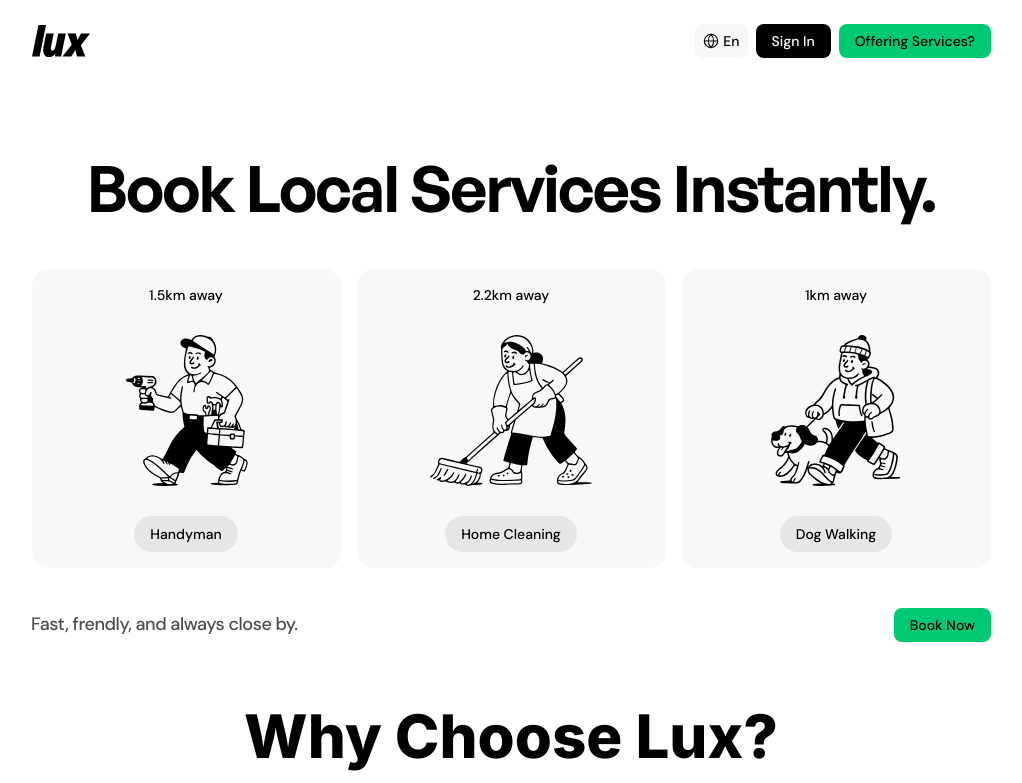
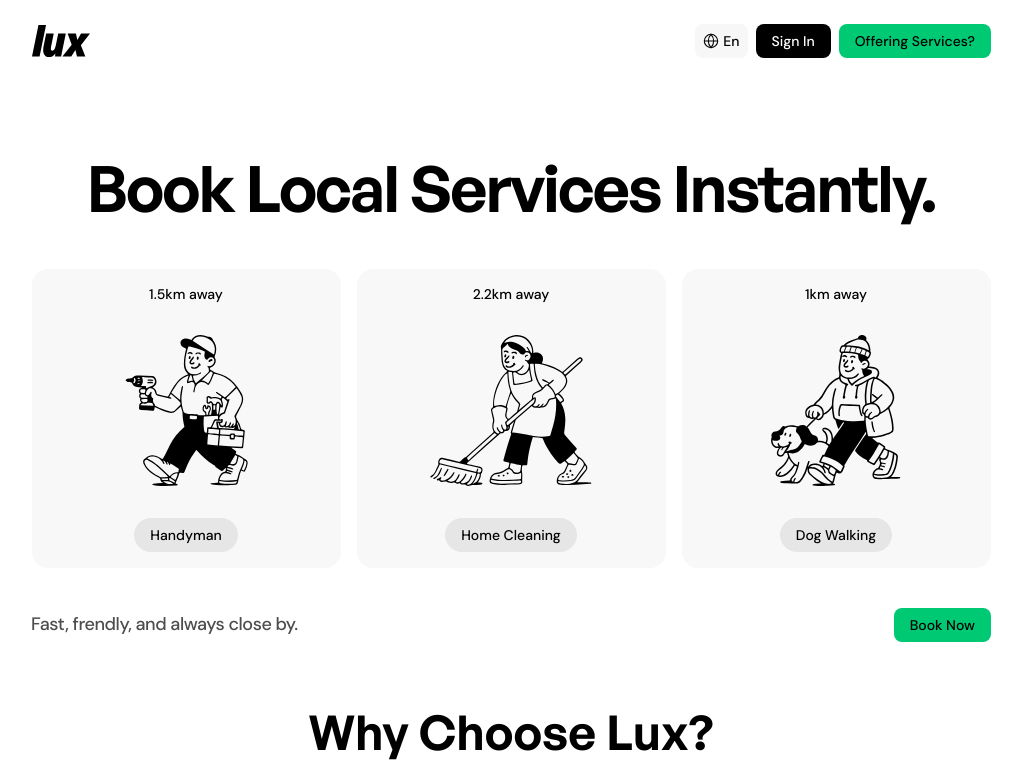
Before and after one commit to devtalhaa/Lux-Booking, a Next.js app: page / in a window 1280 px wide. Shown: the top 783 px of the page, without its empty margins (129-1151 px from the left). Built offline with nearby package versions, Linux system fonts and the light colour scheme; a web font is replaced by a local one.

Commit message:
Fixed Choose lux page

```diff
--- a/src/components/hero/about/index.tsx
+++ /dev/null
@@ -1,42 +0,0 @@
-'use client';
-
-import React from 'react';
-import Image from 'next/image';
-import Container from '../../common/Container';
-import Button from '../../common/Button';
-
-const About = () => {
-    return (
-        <section className="py-24 bg-[#F7F7FC] overflow-hidden">
-            <Container>
-                <div className="flex flex-col md:flex-row items-center gap-16">
-                    <div className="w-full md:w-1/2">
-                        <div className="relative rounded-[32px] overflow-hidden aspect-square md:aspect-[4/3] ">
-                            <Image
-                                src="/assets/Hero.png"
-                                alt="Lux Services"
-                                fill
-                                className="object-cover "
-                                priority
-                            />
-
-                            {/* Overlay Card Removed */}
-                        </div>
-                    </div>
-
-                    <div className="w-full md:w-1/2">
-                        <h2 className="font-heading text-5xl md:text-6xl font-medium text-black mb-8">
-                            What Is Lux
-                        </h2>
-                        <p className="font-body text-xl text-text-muted leading-relaxed mb-8">
-                            Lux connects Mexico-City locals with reliable, skilled professionals for all their home service needs. From cleaning to repairs, we make it easy to find help you can trust.
-                        </p>
-                        {/* Additional content or buttons could go here if design requires */}
-                    </div>
-                </div>
-            </Container>
-        </section>
-    );
-};
-
-export default About;
--- a/src/components/hero/services/index.tsx
+++ b/src/components/hero/services/index.tsx
@@ -50,18 +50,18 @@ const Services = () => {
 
   return (
     <section className="">
-      <Container className="px-5 md:px-8 max-w-[960px] ">
+      <div className="px-5 md:px-8 max-w-[960px] ">
         <div className="flex justify-center gap-4 w-full">
           {services.map((service) => (
             <div
               key={service.id}
-              className={`${service.bgColor} ${service.hoverBg || ''} group rounded-[16px] p-[16px] flex flex-col items-center text-center transition-colors duration-300 w-[309px] h-[299px] min-w-[309px] min-h-[299px] justify-between`}
+              className={`${service.bgColor} ${service.hoverBg || ''} cursor-pointer  group rounded-[16px] p-[16px] flex flex-col items-center text-center transition-colors duration-300 w-[309px] h-[299px] min-w-[309px] min-h-[299px] justify-between`}
             >
               <div className="w-full text-center">
-                <span className="text-sm font-medium text-black group-hover:hidden block font-body">
+                <span className="text-sm font-medium text-black group-hover:hidden block font-body leading-[18px]">
                   {service.distance}
                 </span>
-                <span className="text-sm font-medium text-black hidden group-hover:block font-body">
+                <span className="text-sm font-medium text-black hidden group-hover:block font-body leading-[18px]">
                   {service.rating} Rating
                 </span>
               </div>
@@ -69,44 +69,44 @@ const Services = () => {
               <div className=" flex items-center justify-center py-2">
                 <div className={`relative ${service.dims || 'w-48 h-48'}`}>
                   {/* Default Icon */}
-                  <div className="absolute inset-0 transition-opacity duration-300  group-hover:opacity-0 opacity-100">
+                  <div className="absolute inset-0 transition-opacity group-hover:opacity-0 opacity-100">
                     <Image
                       src={service.icon}
                       alt={service.title}
                       fill
-                      className="object-contain w-[123px] h-[151px]"
+                      className=" w-[123px] h-[151px]"
                     />
                   </div>
                   {/* Hover Icon */}
-                  <div className="absolute inset-0 transition-opacity duration-300 group-hover:opacity-100 opacity-0 ">
+                  <div className="absolute inset-0 transition-opacity group-hover:opacity-100 opacity-0 ">
                     <Image
                       src={service.hoverIcon}
                       alt={service.title}
                       fill
-                      className="object-contain w-[162px] h-[151px]"
+                      className=" w-[162px] h-[151px]"
                     />
                   </div>
                   {/* Overlay Icon (e.g., Sparks) */}
                   {service.overlayIcon && (
-                    <div className="absolute bottom-10 -left-6 w-16 h-16 transition-opacity duration-300 group-hover:opacity-100 opacity-0 z-10 ">
+                    <div className="absolute bottom-10 -left-6 w-16 h-16 transition-opacity  group-hover:opacity-100 opacity-0 z-10 ">
                       <Image
                         src={service.overlayIcon}
                         alt="overlay"
                         fill
-                        className="object-contain w-[130px] h-[151px]"
+                        className=" w-[130px] h-[151px]"
                       />
                     </div>
                   )}
                 </div>
               </div>
 
-              <div className={`px-[16px] py-[8px] rounded-[228.06px] font-medium text-sm transition-colors duration-300 whitespace-nowrap font-body ${service.pillColor} ${service.hoverPillColor || ''}`}>
+              <div className={`px-[16px] py-[8px] rounded-[228.06px] font-medium text-[14px] transition-colors duration-300 whitespace-nowrap leading-[18px] font-body ${service.pillColor} ${service.hoverPillColor || ''}`}>
                 {service.title}
               </div>
             </div>
           ))}
         </div>
-      </Container>
+      </div>
     </section >
   );
 };
--- a/src/components/hero/why-choose-lux/index.tsx
+++ b/src/components/hero/why-choose-lux/index.tsx
@@ -8,22 +8,22 @@ import Container from '../../common/Container';
 const WhyChooseLux = () => {
   return (
     <section className="mt-16 pb-16 bg-white">
-      <Container className="px-5 md:px-8 lg:px-[140px] 2xl:px-[240px]">
+      <Container className="">
         <div className="flex flex-col items-center text-center">
           {/* Heading */}
-          <h2 className="text-4xl md:text-6xl font-extrabold text-black mb-6 whitespace-nowrap">
+          <h2 className="text-4xl md:text-[48px] font-[600] font-general-sans text-black mb-[21px] whitespace-nowrap">
             Why Choose Lux?
           </h2>
 
           {/* Subtext */}
-          <p className="text-xl md:text-2xl text-[#4D4D4D] font-normal mb-8">
+          <p className=" text-[#4D4D4D] text-[18px] font-[500] leading-[25px] tracking-tight mb-[16px] font-body">
             Fast, friendly, and always close by.
           </p>
 
           {/* Button */}
           <Button
             variant="primary"
-            className="text-lg font-medium w-[200px] md:w-auto md:px-6"
+            className="text-lg font-medium w-[200px] md:w-auto "
           >
             Book Now
           </Button>
--- a/src/styles/globals.css
+++ b/src/styles/globals.css
@@ -54,10 +54,10 @@
   --font-heading: "AR One Sans", sans-serif;
   --font-body: "DM Sans", sans-serif;
   --font-inter: "Inter", sans-serif;
-  --font-general-sans: "General Sans", "General Sans Placeholder", sans-serif;
+  --font-general-sans: "General Sans", sans-serif;
 
   /* Spacing */
-  --container-max-width: 1200px;
+  --container-max-width: 960px;
   --container-padding: 1.5rem;
 
   /* Legacy variables for compatibility */
```
